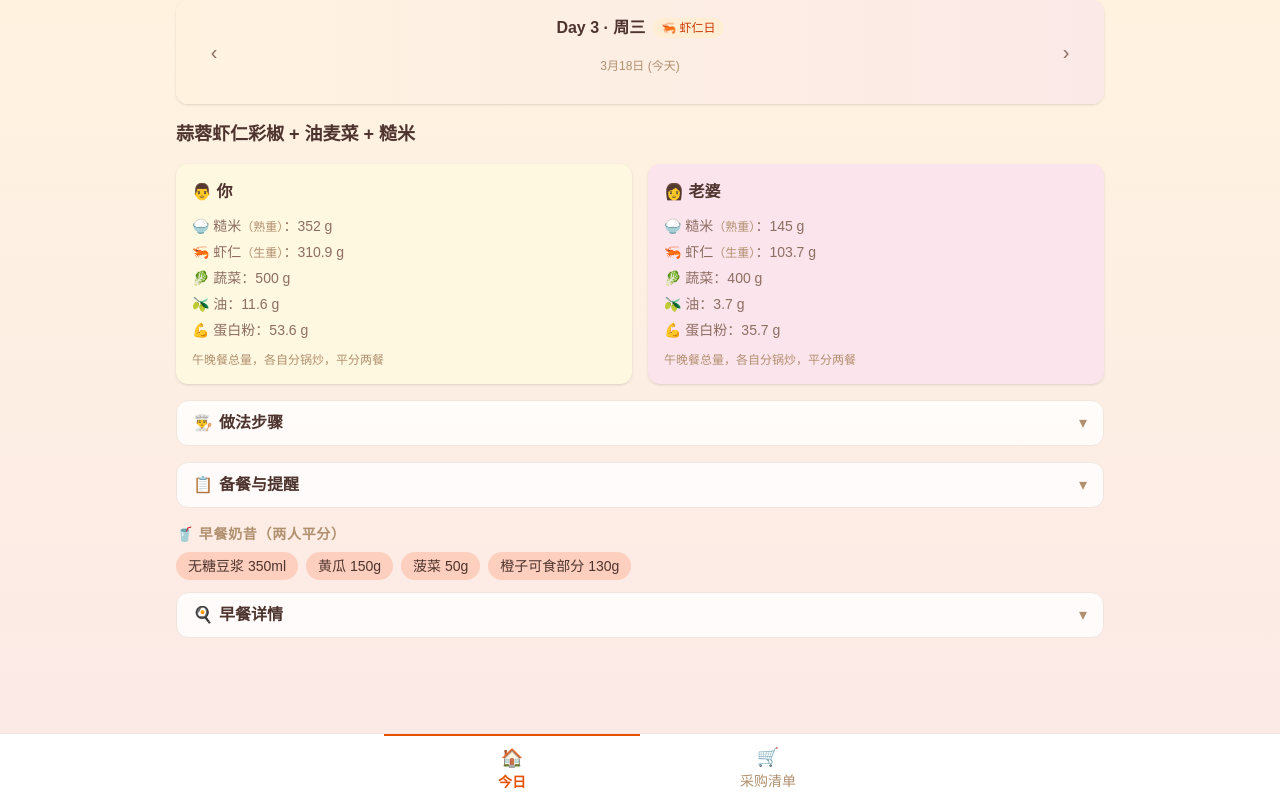
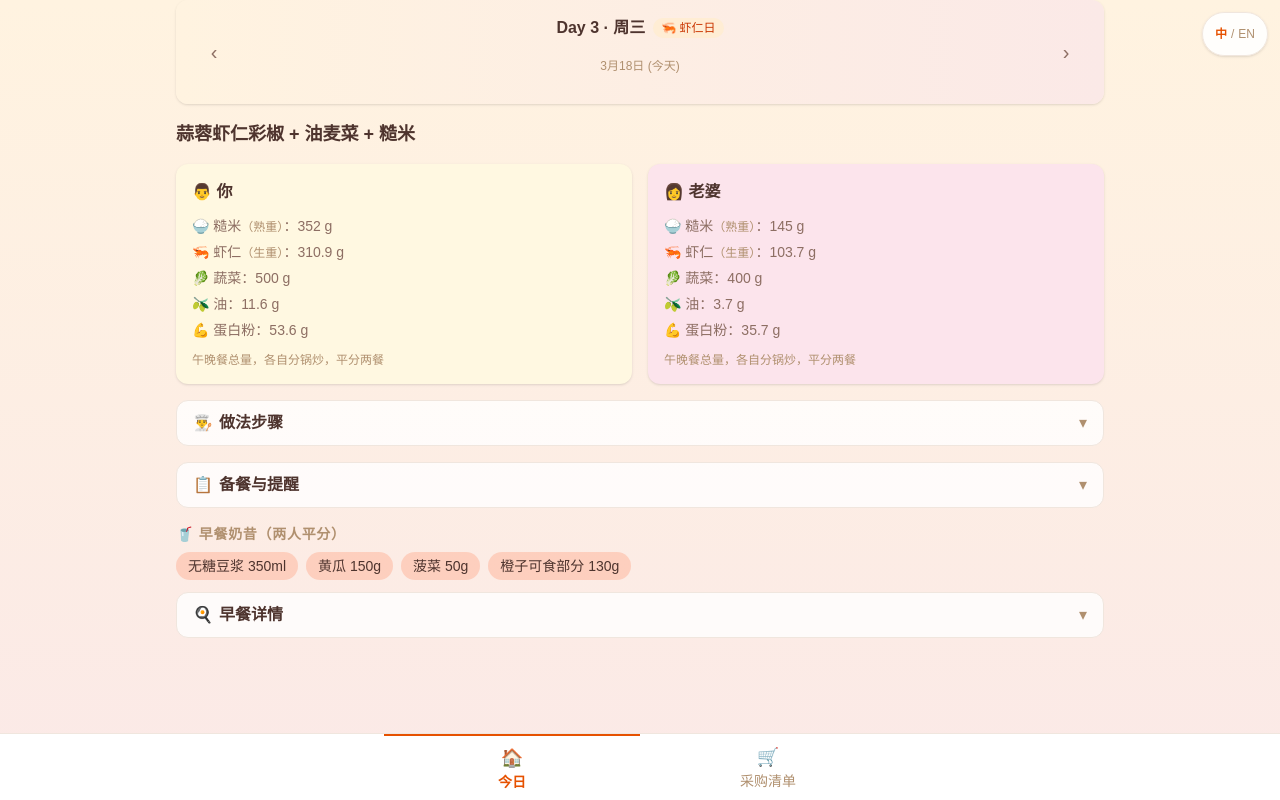
Before and after one commit to JungFF/food-tracker, a Next.js app: page / in a window 1280 px wide. Built offline with nearby package versions, Linux system fonts and the light colour scheme.

Commit message:
feat(i18n): wire LanguageProvider + LanguageToggle into layout

```diff
--- a/app/layout.tsx
+++ b/app/layout.tsx
@@ -1,6 +1,7 @@
 import type { Metadata } from 'next';
 
 import BottomNav from '@/components/BottomNav';
+import Providers from '@/components/Providers';
 import WKWebViewScrollFix from '@/components/WKWebViewScrollFix';
 
 import './globals.css';
@@ -10,12 +11,21 @@ export const metadata: Metadata = {
   description: '每日食谱称重数据 & 采购清单',
 };
 
+// This is a hardcoded constant (not user input), safe from XSS
+const LOCALE_SCRIPT = `try{var l=localStorage.getItem('locale');if(l==='en'){document.documentElement.setAttribute('data-locale','en');document.documentElement.lang='en';}}catch(e){}`;
+
 export default function RootLayout({ children }: { children: React.ReactNode }) {
   return (
     <html lang="zh-CN">
+      <head>
+        {}
+        <script dangerouslySetInnerHTML={{ __html: LOCALE_SCRIPT }} />
+      </head>
       <body>
-        {children}
-        <BottomNav />
+        <Providers>
+          {children}
+          <BottomNav />
+        </Providers>
         <WKWebViewScrollFix />
       </body>
     </html>
--- /dev/null
+++ b/components/LanguageToggle.tsx
@@ -0,0 +1,22 @@
+'use client';
+
+import { useLocale, useToggleLocale } from '@/lib/i18n';
+
+export default function LanguageToggle() {
+  const locale = useLocale();
+  const toggleLocale = useToggleLocale();
+
+  return (
+    <button
+      type="button"
+      onClick={toggleLocale}
+      className="fixed top-3 right-3 z-40 flex items-center gap-1 rounded-full border border-border bg-white/90 px-3 py-1.5 text-xs font-medium shadow-sm backdrop-blur-sm transition-colors hover:bg-primary-light/20 min-h-[44px] min-w-[44px]"
+      style={{ paddingTop: 'max(6px, env(safe-area-inset-top))' }}
+      aria-label={locale === 'zh' ? 'Switch to English' : '切换到中文'}
+    >
+      <span className={locale === 'zh' ? 'text-primary font-bold' : 'text-text-muted'}>中</span>
+      <span className="text-text-muted">/</span>
+      <span className={locale === 'en' ? 'text-primary font-bold' : 'text-text-muted'}>EN</span>
+    </button>
+  );
+}
--- /dev/null
+++ b/components/Providers.tsx
@@ -0,0 +1,16 @@
+'use client';
+
+import type { ReactNode } from 'react';
+
+import { LanguageProvider } from '@/lib/i18n';
+
+import LanguageToggle from './LanguageToggle';
+
+export default function Providers({ children }: { children: ReactNode }) {
+  return (
+    <LanguageProvider>
+      <LanguageToggle />
+      {children}
+    </LanguageProvider>
+  );
+}
```
